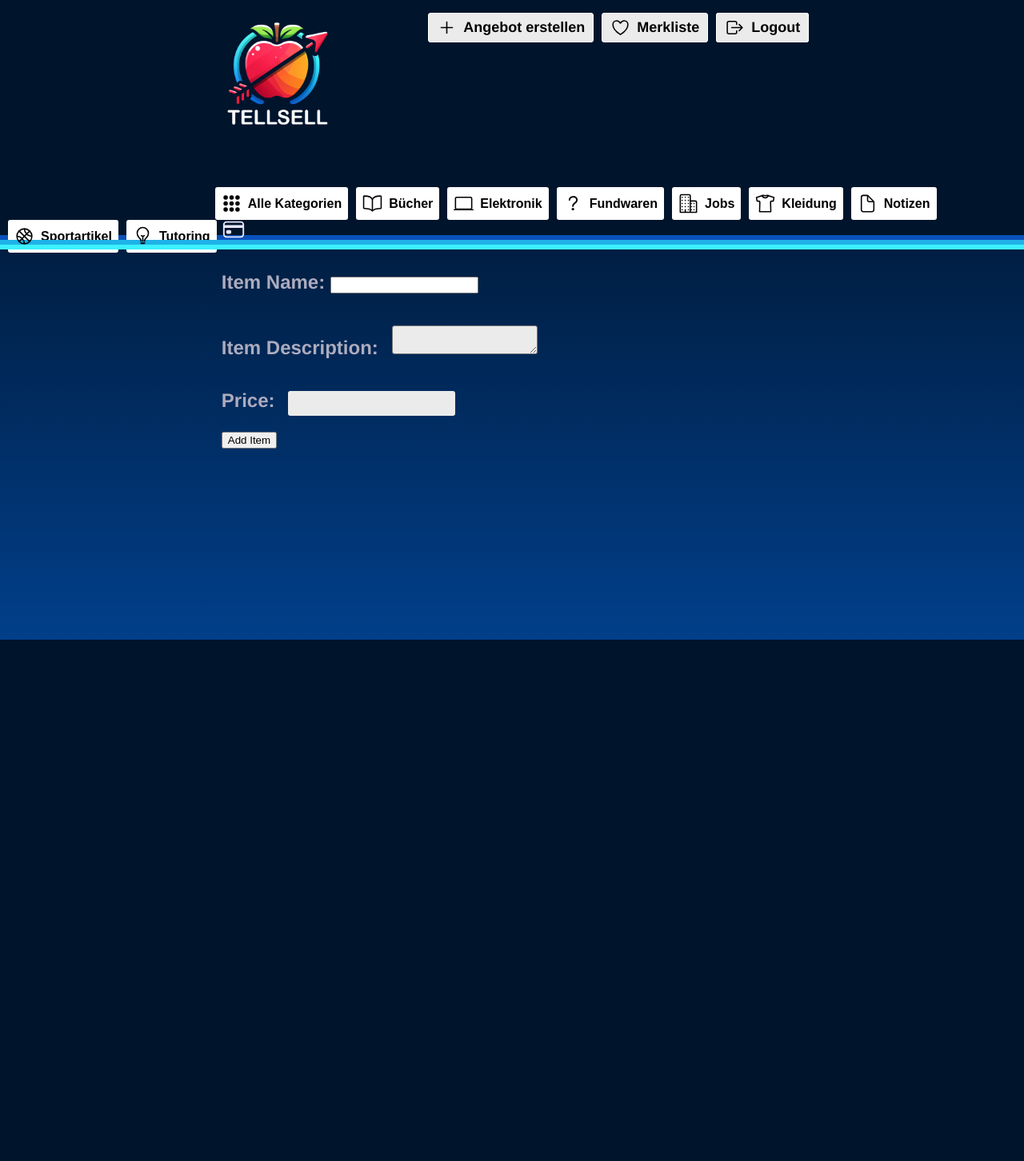
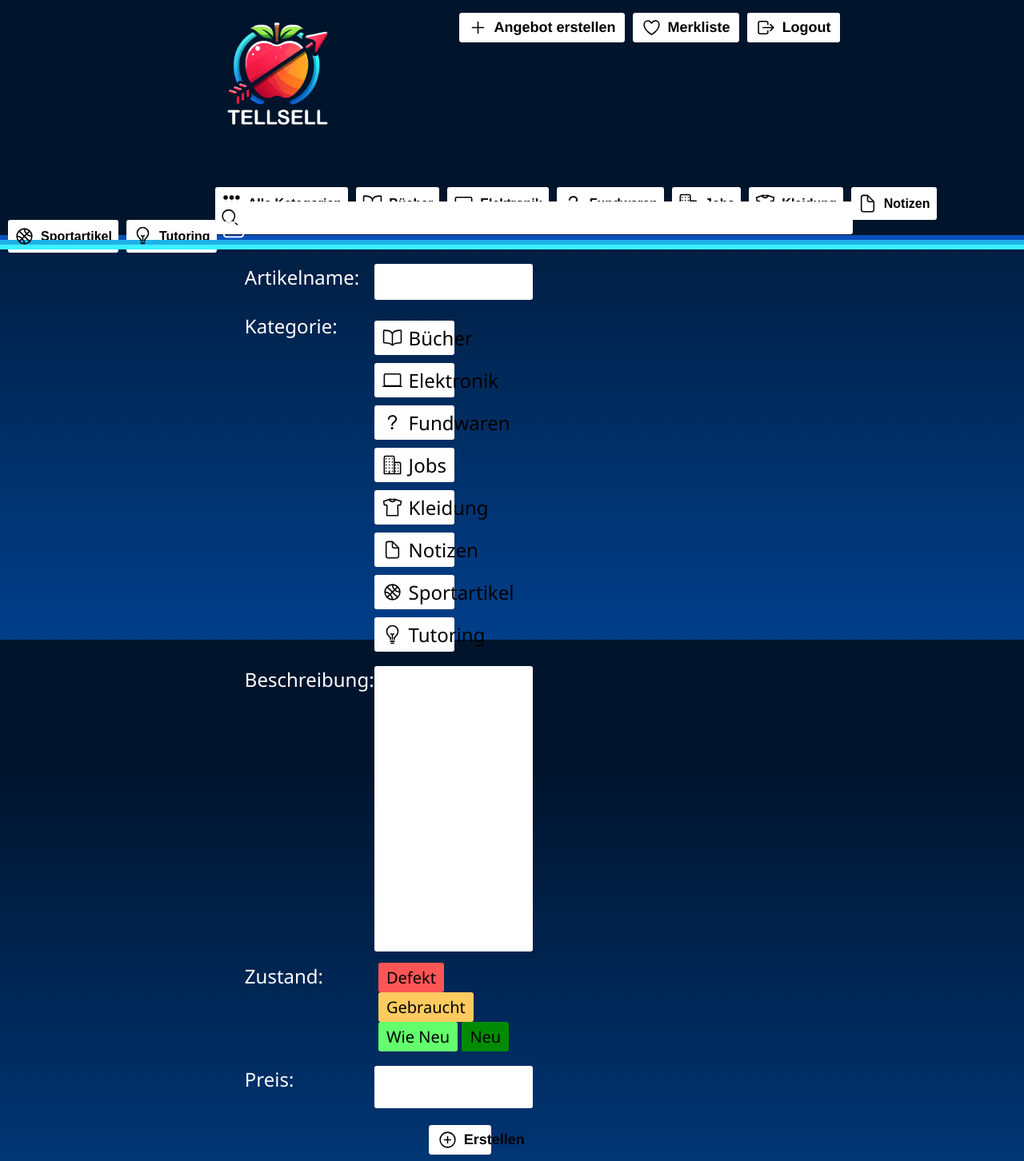
Before and after one commit to Mostercoder/Projekt-Web-App, a Flask app: page /sell_item in a window 1280 px wide. Shown: the whole page at 80% size. Before the commit the page ends 800 px from the top, so only its background shows below. Run offline with Flask 3, Linux system fonts and the light colour scheme; data comes from the database, SQL or seed files in the repository; some libraries are stand-ins or nearby versions.

Commit message:
Add files via upload

```diff
--- a/tellsell/static/style_index.css
+++ b/tellsell/static/style_index.css
@@ -114,12 +114,12 @@
 
 /*account options*/
 .account_options {
-  display:flex;
+  display: flex;
   margin: 0;
   padding: 0;
   position: fixed;
   top: 2%;
-  right: 21%;
+  right: 18%;
 }
 
 .account_options a ion-icon {
--- a/tellsell/static/style_sell.css
+++ b/tellsell/static/style_sell.css
@@ -33,6 +33,40 @@
   padding-left: 20%;
   width: 175px;
   height: 175px;
+}
+
+.searchbar {
+  display: flex;
+  height: 20px;
+  padding-left: 21%;
+  margin-top: -5%;
+  position: relative;
+}
+
+.searchbar input[type="text"] {
+  display: flex;
+  align-items: center;
+  font-weight: bolder;
+  font-size: medium;
+  font-family: "Guill Sans", sans-serif;
+  color: black;
+  text-decoration: none;
+
+  border-color: rgb(255, 255, 255);
+  border-style: solid;
+  border-radius: 3px;
+
+  width: 74.3%;
+  height: 175%;
+  padding-left: 40px;
+}
+
+#search-icon {
+  position: absolute;
+  left: 21.5%;
+  top: 100%;
+  transform: translateY(-50%);
+  color: #000000;
 }
 
 ion-icon {
@@ -80,12 +114,12 @@
 
 /*account options*/
 .account_options {
-  display:flex;
+  display: flex;
   margin: 0;
   padding: 0;
   position: fixed;
   top: 2%;
-  right: 21%;
+  right: 18%;
 }
 
 .account_options a ion-icon {
@@ -102,7 +136,7 @@
   border-color: #ffffff;
   border-width: 1px;
   border-radius: 3px;
-  background-color: #ebebeb;
+  background-color: #ffffff;
 }
 
 .account_options button a{
@@ -121,11 +155,11 @@
 }
 
 .account_options button:hover a{
-  color: lavender;
+  color: rgb(255, 255, 255);
 }
 
 .account_options button:hover ion-icon {
-  color: lavender;
+  color: rgb(255, 255, 255);
 }
 
 /* ###########################*/
@@ -141,107 +175,183 @@
 h1 {
   display: flex;
   align-items: center;
+  padding-top: 5%;
 }
 
 h1 ion-icon {
   width: 30px;
   height: 30px;
-  color: lavender;
+  color: rgb(255, 255, 255);
 }
 
 /* Styles for the main heading */
 h1 a {
   align-items: center;
-  color: lavenderblush;
+  color: rgb(255, 255, 255);
   text-align: left;
   font-family: 'Segoe UI';
   margin-left: 12px;
 }
 
-/* Styles for the subheadings */
-h2 {
-  display: flex;
-  font-size: 24px;
-  left: 26%
+.sellgrid {
+  display: grid;
+  align-items: start;
+  grid-template-columns: 0.2fr 0.35fr;
+  grid-template-rows: 0.3fr 3fr 2.5fr 0.4fr 0.4fr;
+  grid-column-gap: 0px;
+  grid-row-gap: 18px;
+  padding-left: 4%;
 }
 
-h2 a {
-  font-family: Helvetica, Arial, sans-serif;
-  color: #acacbe;
+.sellgrid a {
+  font-size: 24px;
+  font-family: 'Segoe UI';
+  color: #ffffff;
 }
 
-h2 input {
-  background-color: #ebebeb;
+.sellgrid button {
+  display: flex;
+  align-items: center;
+  margin-left: 35%;
+  margin-right: 25%;
+  padding: 5px 10px;
+
+  border: solid;
+  border-color: #ffffff;
+  border-width: 1px;
   border-radius: 3px;
-  margin-right: 26%;
+  background-color: #ffffff;
+}
+
+.sellgrid button:hover {
+  background-color: rgba(1,63,138,1);
+  cursor: pointer;
+}
+
+.sellgrid button a{
+  display: flex;
+  align-items: center;
+  font-weight: bolder;
+  font-size: 18px;
+  font-family: Helvetica, Arial, sans-serif;
+  color: black;
+  text-decoration: none;
+}
+
+.sellgrid button:hover a{
+  color: rgb(255, 255, 255);
+}
+
+.sellgrid a ion-icon {
+  margin-right: 8px;
+}
+
+.sellgrid button:hover ion-icon {
+  color: rgb(255, 255, 255);
+}
+
+.category {
+  display: flex;
+  justify-content: space-between;
+  width: 41.5%;
+  float:left;
+  padding: 5px 10px;
+  margin-right: 10px;
+  margin-top: 10px;
+
+  border: none;
+  border-color: #ffffff;
+  border-width: 1px;
+  border-radius: 3px;
+  background-color: #ffffff;
+}
+
+.category:hover {
+  background-color: #cdcdcd;
+  cursor: pointer;
+}
+
+.category a {
+  display: flex;
+  align-items: center;
+  color: black;
+  text-decoration: none;
+}
+
+.condition {
+  display: flex;
+  justify-content: space-between;
+  margin-left: 5.35px;
+  float: left;
+  padding: 5px 10px;
+
+  border: none;
+  border-color: #ffffff;
+  border-radius: 3px;
+  background-color: #ffffff;
+}
+
+div[id="trash"] {
+  background-color: #ff5555;
+}
+
+div[id="used"] {
+  background-color: #ffca5f;
+}
+
+div[id="like_new"] {
+  background-color: #64ff6c;
+}
+
+div[id="new"] {
+  background-color: #008b02;
+}
+
+.condition:hover {
+  background-color: #cdcdcd;
+  cursor: pointer;
+}
+
+.condition a {
+  display: flex;
+  align-items: center;
+  font-size: 20px;
+  color: black;
+  text-decoration: none;
+}
+
+/*only price button*/
+form input[type="text"] {
+  border: none;
+  background-color: #ffffff;
+  border-radius: 3px;
+
+  width: 100%;
+  height: 100%;
 }
 
 /* for discription of product */
 textarea {
-  background-color: #ebebeb;
+  background-color: #ffffff;
+  border: none;
+  resize: none;
   border-radius: 3px;
-}
 
-.grid-container {
-  display: grid;
-  grid-template-columns: repeat(auto-fill, minmax(200px, 1fr));
-  gap: 14px;
-  padding: 20px;
-}
-
-.grid-item {
-  background-color: #acacbe;
-  padding: 10px;
-  text-align: center;
-  cursor: pointer;
+  width: 100%;
+  height: 100%;
 }
 
 /*only price button*/
 input[type="number"] {
-  margin-left: 10px;
-  margin-top: 10px;
   border: none;
-  padding: 8px 16px;
-  background-color: #ebebeb;
+  background-color: #ffffff;
   border-radius: 3px;
+
+  width: 100%;
+  height: 90%;
 }
-
-
 
 ul {
   list-style: none;
   overflow-y: auto;
 }
-
-input[type="text"].dark-mode {
-  background-color: #6e6e80;
-  color: #ffffff;
-  border: 1px solid #353740;
-}
-
-.collapsed {
-  display: none;
-}
-
-input[type="text"].light-mode {
-  background-color: #f0f0f0;
-  color: #353740;
-  border: 1px solid #ccc;
-}
-
-.arrow {
-  border: solid black;
-  border-width: 0 3px 3px 0;
-  display: inline-block;
-  padding: 3px;
-}
-
-.right {
-  transform: rotate(-45deg);
-  -webkit-transform: rotate(-45deg);
-}
-
-.down {
-  transform: rotate(45deg);
-  -webkit-transform: rotate(45deg);
-}
--- a/tellsell/templates/sell_item.html
+++ b/tellsell/templates/sell_item.html
@@ -1,5 +1,5 @@
 <!DOCTYPE html>
-<link rel="stylesheet" href="{{ url_for('static', filename='style_index.css') }}">
+<link rel="stylesheet" href="{{ url_for('static', filename='style_sell.css') }}">
 <script src="https://unpkg.com/ionicons@5.4.0/dist/ionicons.js"></script>
 
 <html>
@@ -33,6 +33,11 @@
     </form>
     </ul>
 
+    <div class="searchbar">
+      <ion-icon name="search-outline" id="search-icon"></ion-icon>
+      <input type="text" id="search">
+    </div>
+
     <div class="line"></div>
     <div class="line"></div>
     <div class="line"></div>
@@ -51,22 +56,46 @@
   <h1><ion-icon name="card-outline"></ion-icon><a>Verkaufen</a></h1>
 
   <form action="{{ url_for('add_item')}}" method="POST">
-    <h2>
-      <a>Item Name:</a>
+    <div class="sellgrid">
+      <a>Artikelname:</a>
+
       <input type="text" id="itemname" name="itemname" required>
-    </h2>
 
-    <h2>
-    <a>Item Description:</a>
-    <textarea id="itemdesc" name="itemdesc" required></textarea>
-    </h2>
+      <a>Kategorie:</a>
 
-    <h2>
-    <a>Price:</a>
-    <input type="number" id="price" name="price" step="0.01" required>
-    </h2>
+      <div>
+        <div class="category"><a href="#überuns"><ion-icon name="book-outline"></ion-icon>Bücher</a></div>
+        <div class="category"><a href="#leistungen"><ion-icon name="laptop-outline"></ion-icon>Elektronik</a></div>
+        <div class="category"><a href="#kontakt"><ion-icon name="help-outline"></ion-icon>Fundwaren</a></div>
+        <div class="category"><a href="#kontakt"><ion-icon name="business-outline"></ion-icon>Jobs</a></div>
+        <div class="category"><a href="#kontakt"><ion-icon name="shirt-outline"></ion-icon>Kleidung</a></div>
+        <div class="category"><a href="#kontakt"><ion-icon name="document-outline"></ion-icon>Notizen</a></div>
+        <div class="category"><a href="#kontakt"><ion-icon name="basketball-outline"></ion-icon>Sportartikel</a></div>
+        <div class="category"><a href="#kontakt"><ion-icon name="bulb-outline"></ion-icon>Tutoring</a></div>
+      </div>
 
-    <button type="submit" id="addItemButton">Add Item</button>
+      <a>Beschreibung:</a>
+
+      <textarea id="itemdesc" name="itemdesc" required></textarea>
+
+      <a>Zustand:</a>
+
+      <div>
+        <div class="condition" id="trash"><a>Defekt</a></div>
+        <div class="condition" id="used"><a>Gebraucht</a></div>
+        <div class="condition" id="like_new"><a>Wie Neu</a></div>
+        <div class="condition" id="new"><a>Neu</a></div>
+      </div>
+
+      <a>Preis:</a>
+
+      <input type="number" id="price" name="price" step="0.01" required>
+
+      <div></div>
+
+      <button type="submit" id="addItemButton"><a><ion-icon name="add-circle-outline"></ion-icon>Erstellen</a></button>
+
+    </div>
   </form>
 </body>
 </html>
```
